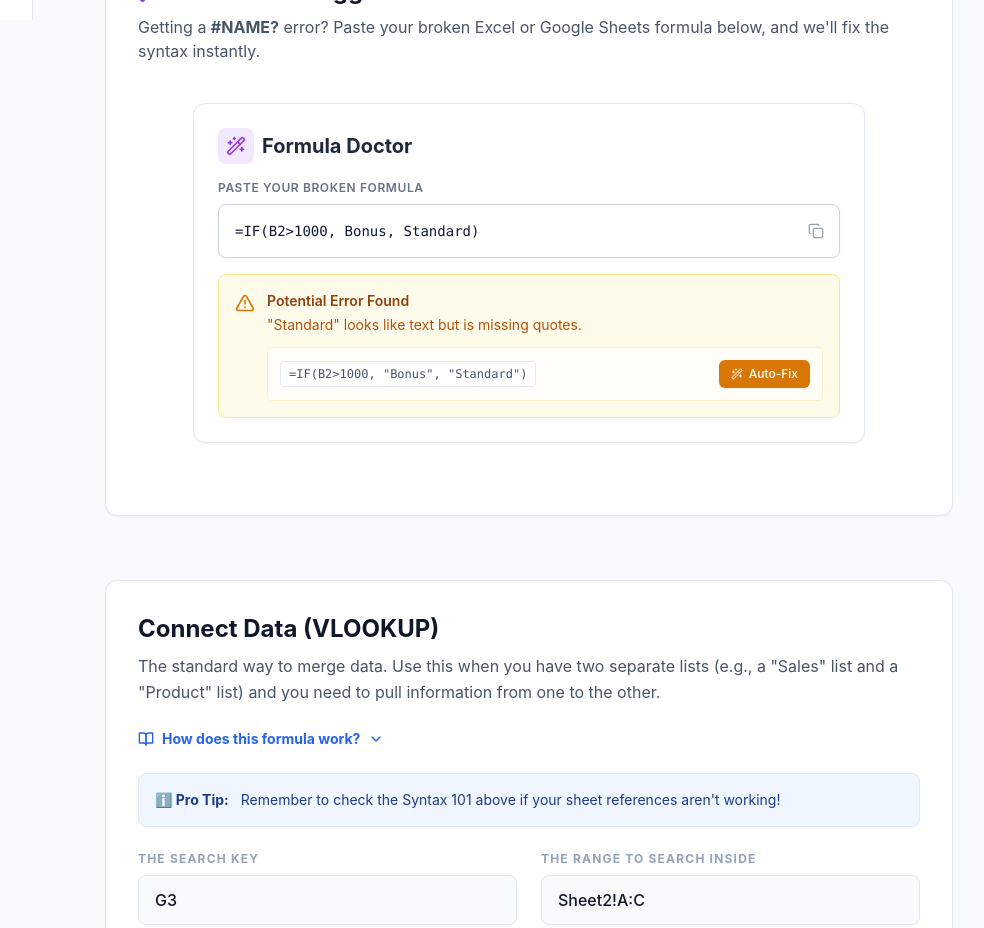
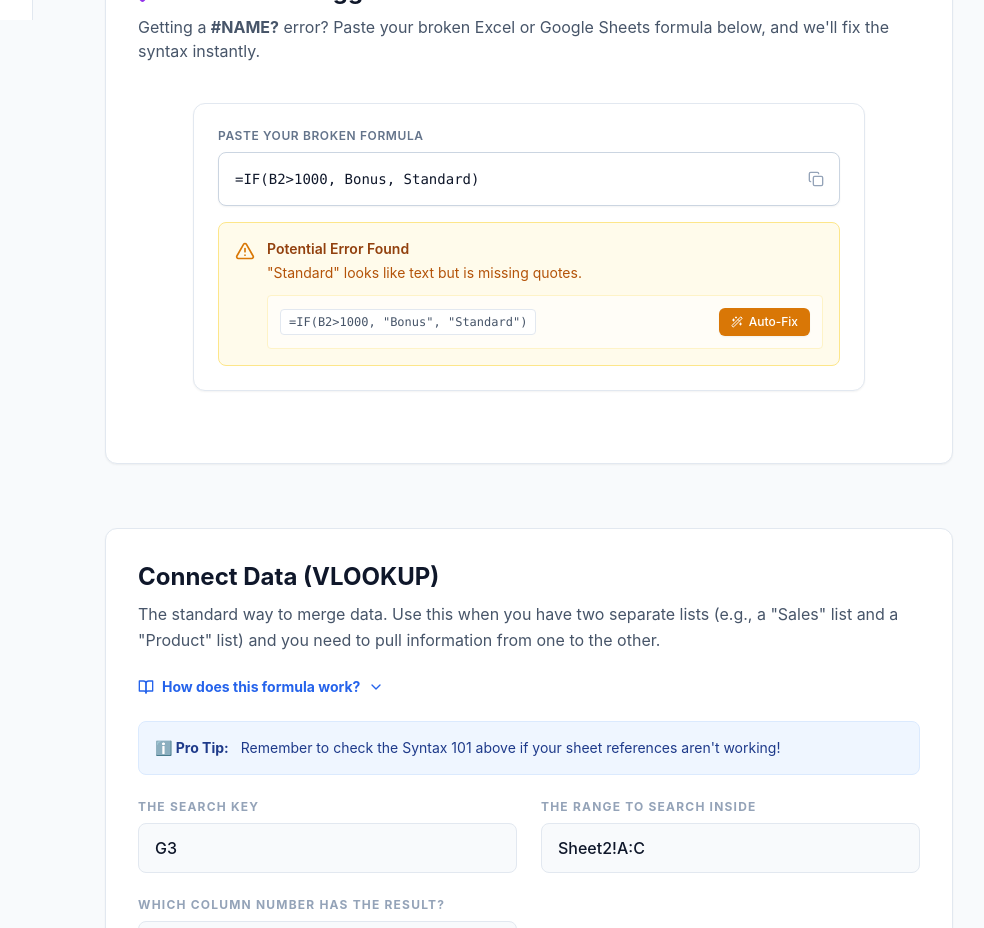
Before and after one commit to sheridan-runs/spreadsheet-school, a React (Vite) app in the folder spreadsheet-school/: page / in a window 1280 px wide. Shown: the part 780-1708 px from the top of the page, without its empty margins (255-1239 px from the left). Built offline with nearby package versions, Linux system fonts and the light colour scheme.

Commit message:
Update FormulaChecker.tsx

```diff
--- a/spreadsheet-school/src/components/FormulaChecker.tsx
+++ b/spreadsheet-school/src/components/FormulaChecker.tsx
@@ -19,12 +19,6 @@ export const FormulaChecker = () => {
 
   return (
     <div className="max-w-2xl mx-auto p-6 bg-white rounded-xl shadow-sm border border-slate-200 my-10">
-      <div className="flex items-center gap-2 mb-4">
-        <div className="p-2 bg-purple-100 rounded-lg">
-          <Wand2 className="w-5 h-5 text-purple-600" />
-        </div>
-        <h2 className="text-xl font-bold text-slate-800">Formula Doctor</h2>
-      </div>
 
       <div className="space-y-4">
         <div>
```
